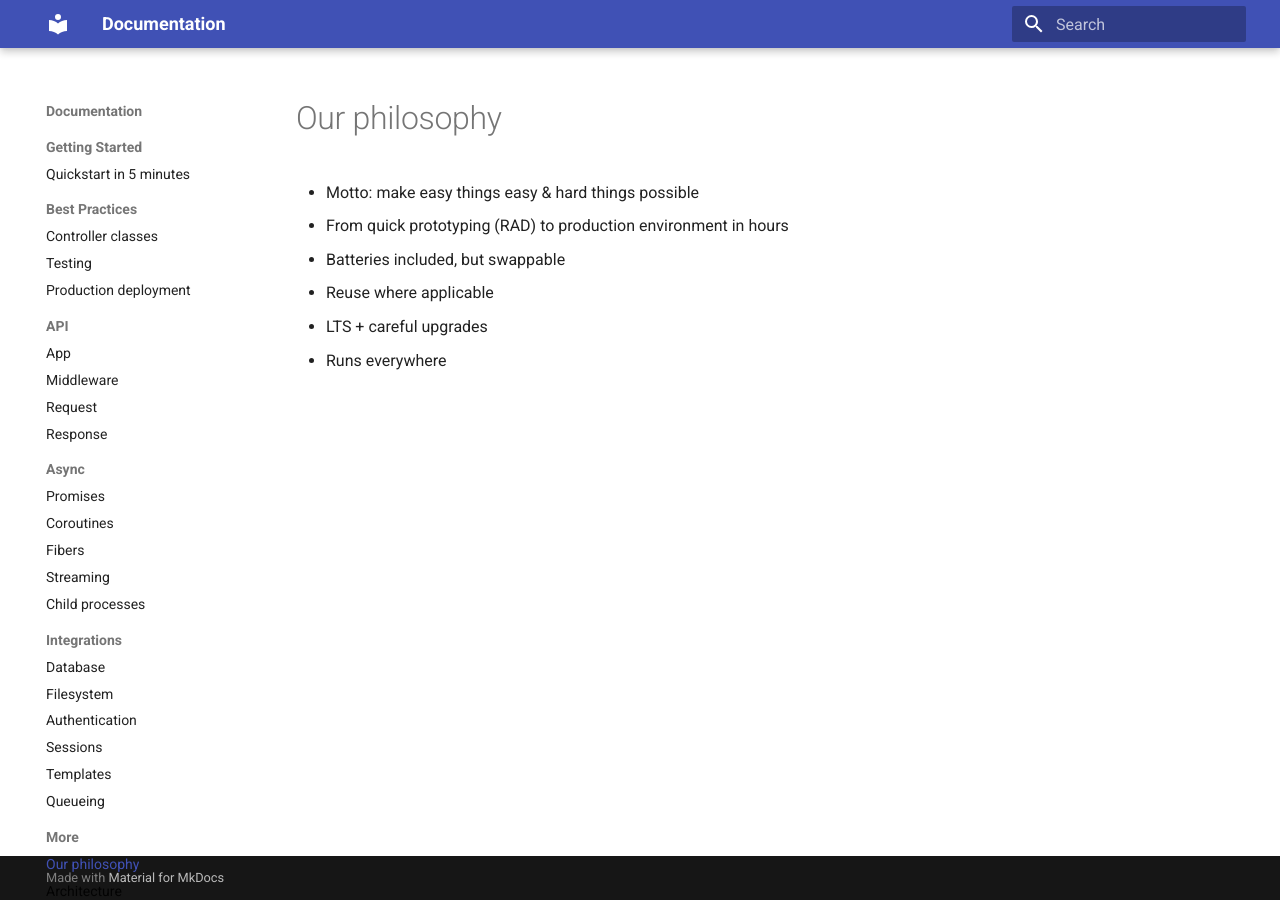
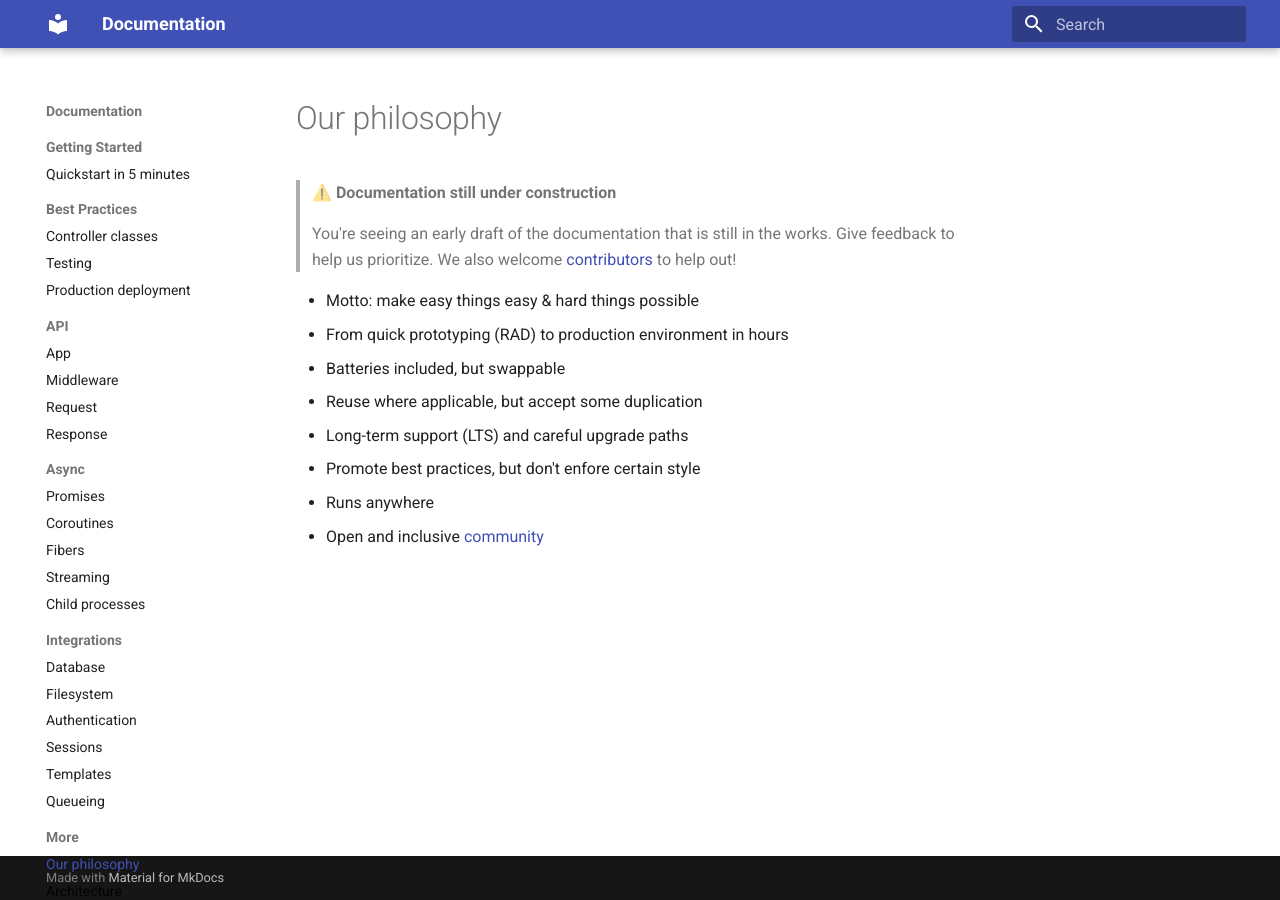
Before and after one commit to clue/framework-x, an MkDocs documentation site: the page built from docs/more/philosophy.md, in a window 1280 px wide. Built offline with MkDocs 1.6.1 and Material for MkDocs 9.7.7, drawn with Linux system fonts in a browser that asks for light colours.

Commit message:
Placeholder documentation for more sections

```diff
--- a/docs/more/philosophy.md
+++ b/docs/more/philosophy.md
@@ -1,8 +1,16 @@
 # Our philosophy
 
+> ⚠️ **Documentation still under construction**
+>
+> You're seeing an early draft of the documentation that is still in the works.
+> Give feedback to help us prioritize.
+> We also welcome [contributors](../more/community.md) to help out!
+
 * Motto: make easy things easy & hard things possible
-* From quick prototyping (RAD) to production environment in hours
+* From quick prototyping (<abbrev title="Rapid Application Development">RAD</abbrev>) to production environment in hours
 * Batteries included, but swappable
-* Reuse where applicable
-* LTS + careful upgrades
-* Runs everywhere
+* Reuse where applicable, but accept some duplication
+* Long-term support (LTS) and careful upgrade paths
+* Promote best practices, but don't enfore certain style
+* Runs anywhere
+* Open and inclusive [community](community.md)
```
Also changed, not shown: docs/more/architecture.md (+10 -4 lines), docs/more/community.md (+7 -1 lines).
